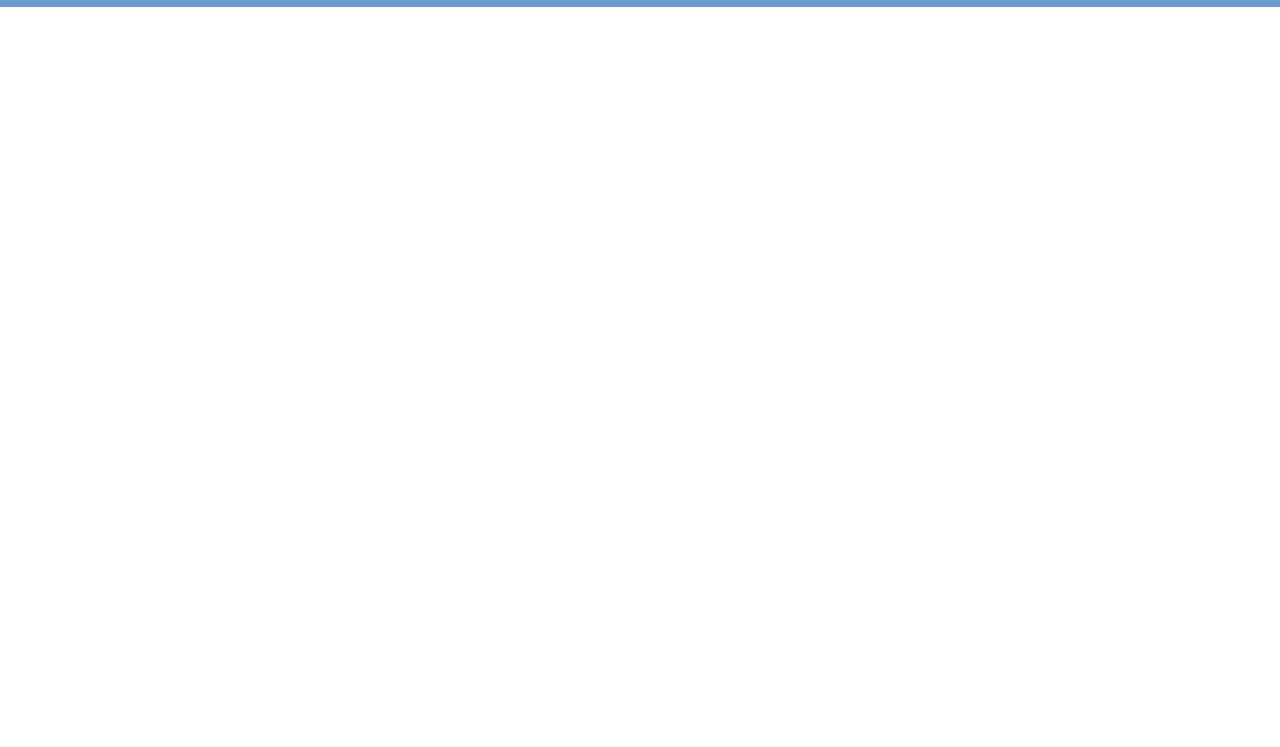
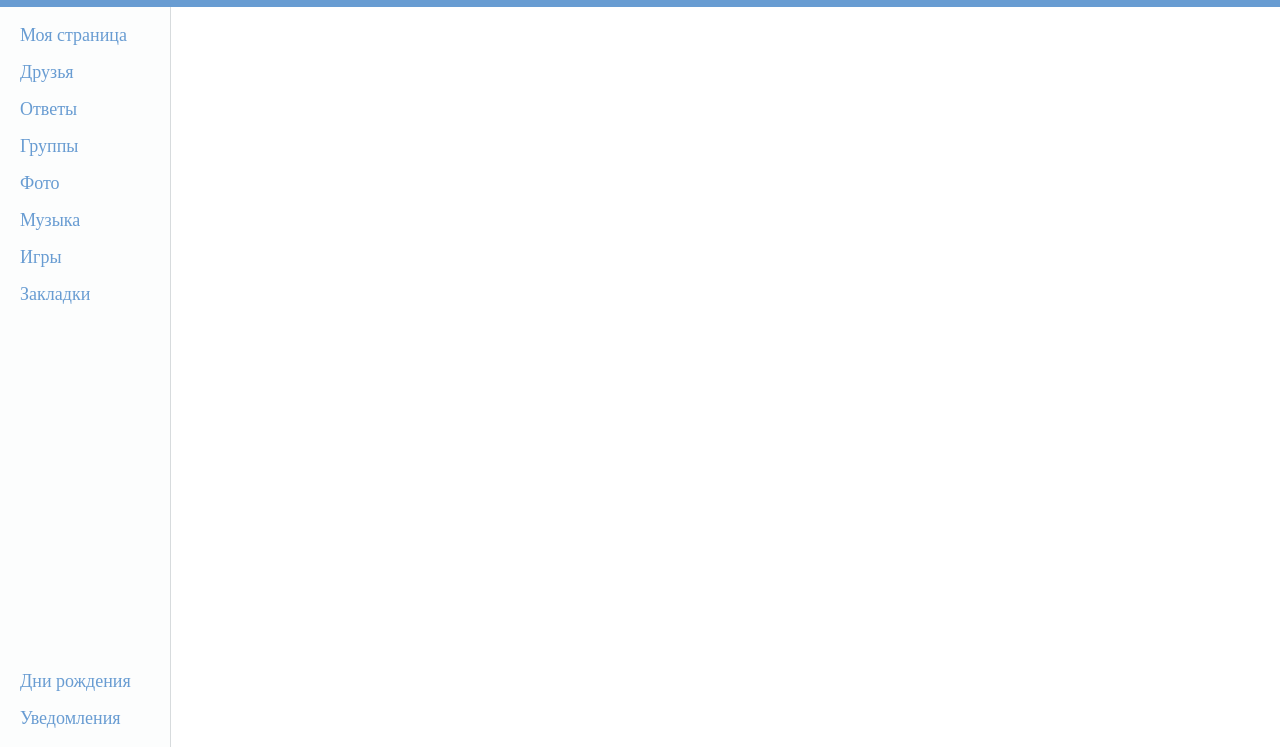
Before and after one commit to Kozlov-Daniil/ProjectLayout, a plain HTML site: page Flexbox/fourth.html in a window 1280 px wide. Shown: the part 60-807 px from the top of the page. Drawn offline with Linux system fonts and the light colour scheme.

Commit message:
Fifth lesson, SideBar

```diff
--- a/Flexbox/fourth.html
+++ b/Flexbox/fourth.html
@@ -5,7 +5,7 @@
     <meta http-equiv="X-UA-Compatible" content="IE=edge">
     <meta name="viewport" content="width=device-width, initial-scale=1.0">
     <link rel="stylesheet" href="style4.css">
-    <title>Fourth lesson</title>
+    <title>Fourth-fifth lesson</title>
 </head>
 <body>
     <header class="header">
@@ -25,5 +25,26 @@
         </div>
     </header>
 
+    <main>
+        <div class="sideBar">
+            <div class="sideBar_section">
+                <div class="sideBar_item"><a href="#">Моя страница</a></div>
+                <div class="sideBar_item"><a href="#">Друзья</a></div>
+                <div class="sideBar_item"><a href="#">Ответы</a></div>
+                <div class="sideBar_item"><a href="#">Группы</a></div>
+                <div class="sideBar_item"><a href="#">Фото</a></div>
+                <div class="sideBar_item"><a href="#">Музыка</a></div>
+                <div class="sideBar_item"><a href="#">Игры</a></div>
+                <div class="sideBar_item"><a href="#">Закладки</a></div>
+            </div>
+
+            <div class="sideBar_section">
+                <div class="sideBar_item"><a href="#">Дни рождения</a></div>
+                <div class="sideBar_item"><a href="#">Уведомления</a></div>
+            </div>
+
+        </div>
+    </main>
+
 </body>
 </html>
--- a/Flexbox/style4.css
+++ b/Flexbox/style4.css
@@ -40,3 +40,29 @@ a{
 .header_btn{
     cursor: pointer;
 }
+
+.sideBar{
+    display: flex;
+    flex-direction: column;
+    justify-content: space-between;
+    height: 90vh;
+    width: 150px;
+    border-right: 1px solid #D7DBDD;
+    background-color: #FCFDFD;
+    padding: 10px;
+}
+
+.sideBar a{
+    color: #689CD2;
+}
+
+.sideBar_item{
+    cursor: pointer;
+    padding: 8px 10px;
+    font-size: 18px;
+}
+
+.sideBar_item:hover{
+    background-color: #EEF3F5;
+    border-radius: 4px;
+}
```
